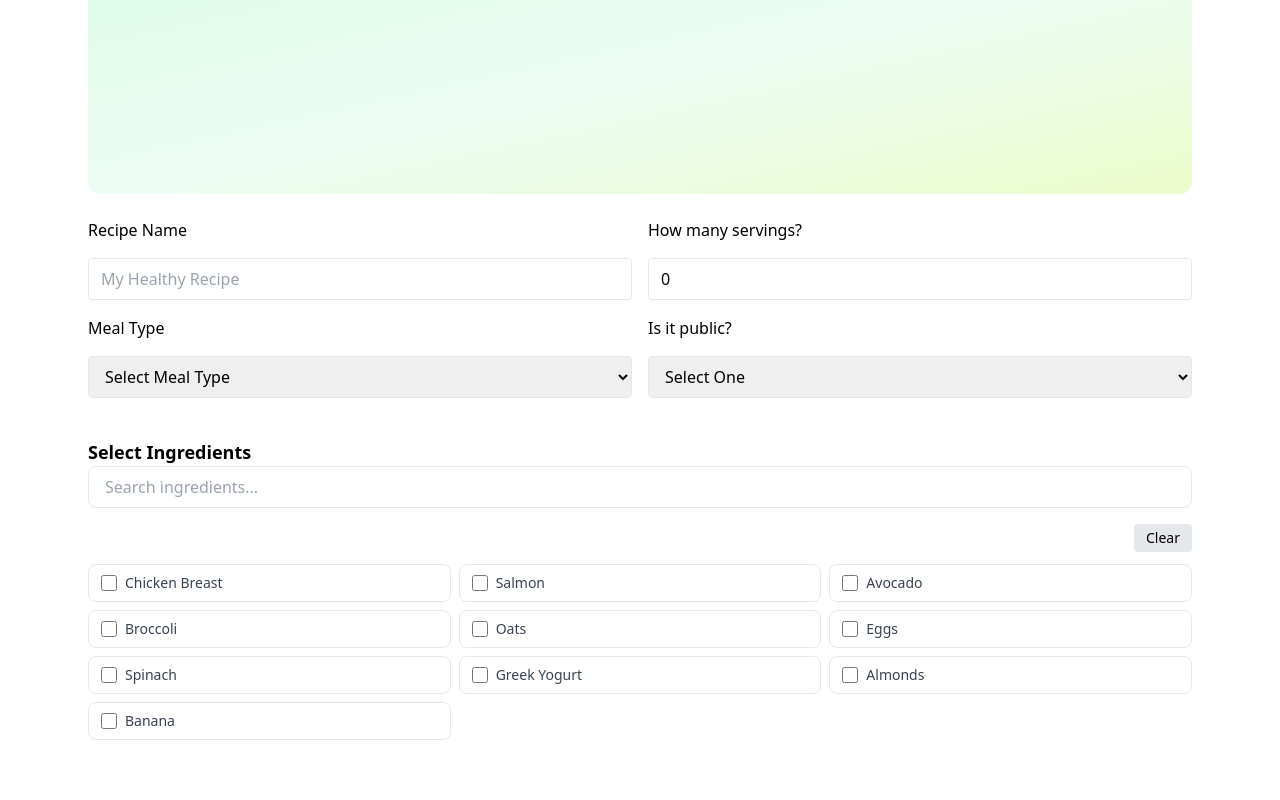
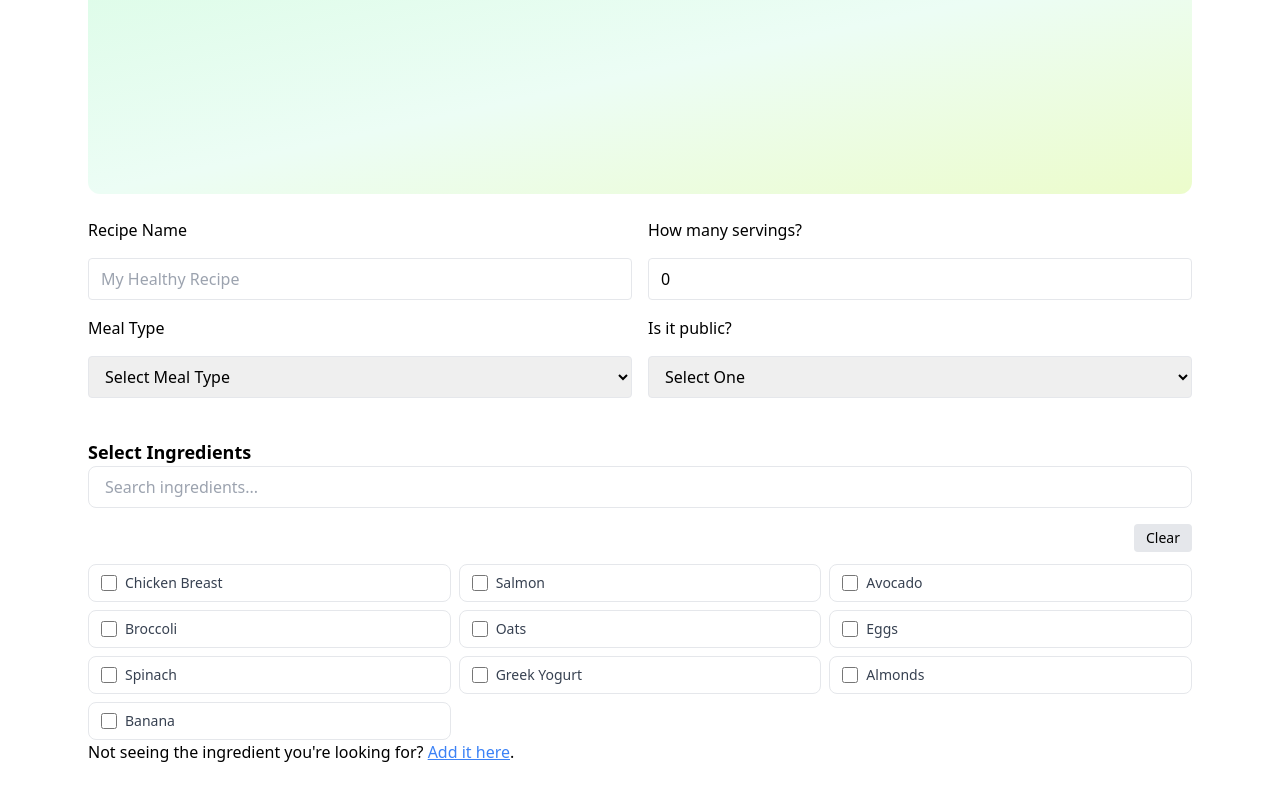
Before and after one commit to EduardoJRP/NutriTrack, a Next.js app: page /recipes/new in a window 1280 px wide. Shown: the part 250-1050 px from the top of the page. Built offline with nearby package versions, Linux system fonts and the light colour scheme.

Commit message:
update: added the span for the new ingredient

```diff
--- a/app/recipes/new/page.tsx
+++ b/app/recipes/new/page.tsx
@@ -126,7 +126,9 @@ export default function NewRecipePage() {
 
           {/* 🧂 Ingredient Search + Selection */}
           <div className="mt-10">
-            <label className="text-lg font-semibold mb-3">Select Ingredients</label>
+            <label className="text-lg font-semibold mb-3">
+              Select Ingredients
+            </label>
 
             {/* Search Bar */}
             <input
@@ -165,6 +167,19 @@ export default function NewRecipePage() {
                 </label>
               ))}
             </div>
+            <div>
+              Not seeing the ingredient you're looking for?{' '}
+              <span
+                role="button"
+                tabIndex={0}
+                onClick={() => setShowModal(true)}
+                onKeyDown={(e) => e.key === 'Enter' && setShowModal(true)}
+                className="text-blue-500 underline cursor-pointer hover:text-blue-600 focus:outline-none focus:ring-2 focus:ring-blue-400 rounded"
+              >
+                Add it here
+              </span>
+              .
+            </div>
           </div>
         </form>
       </main>
```
